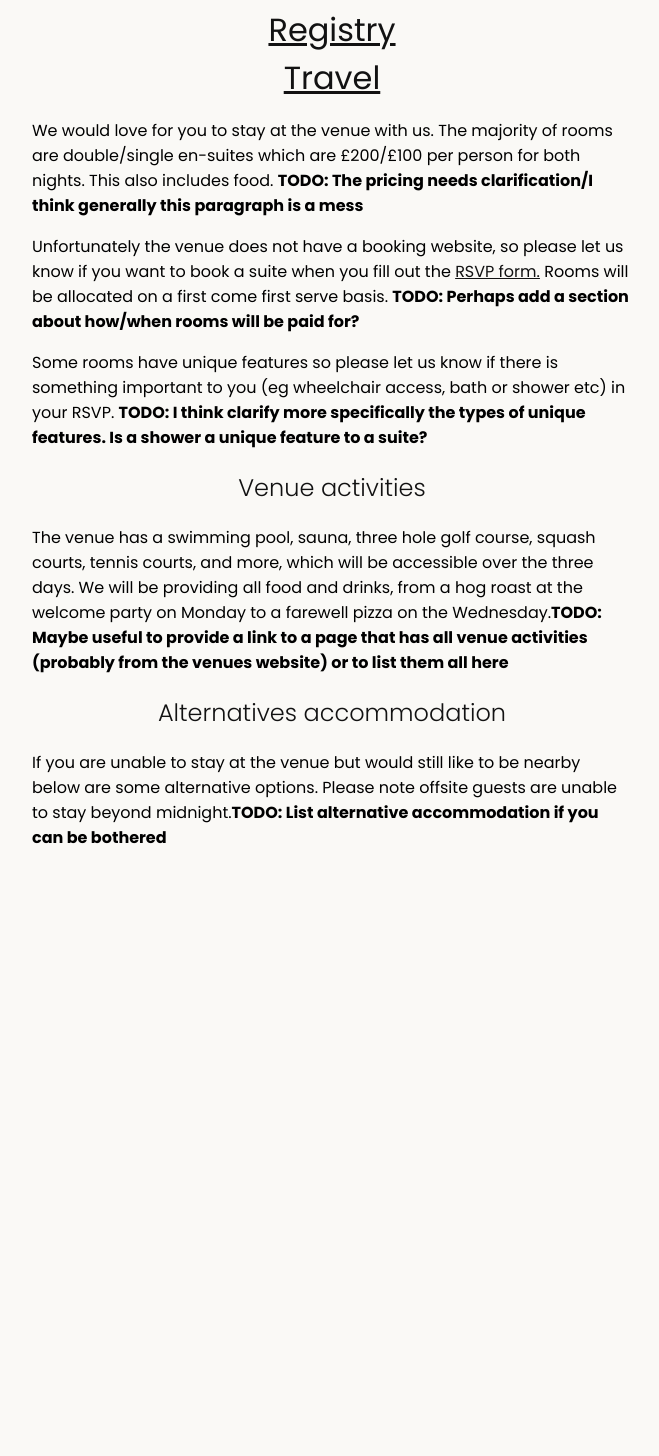
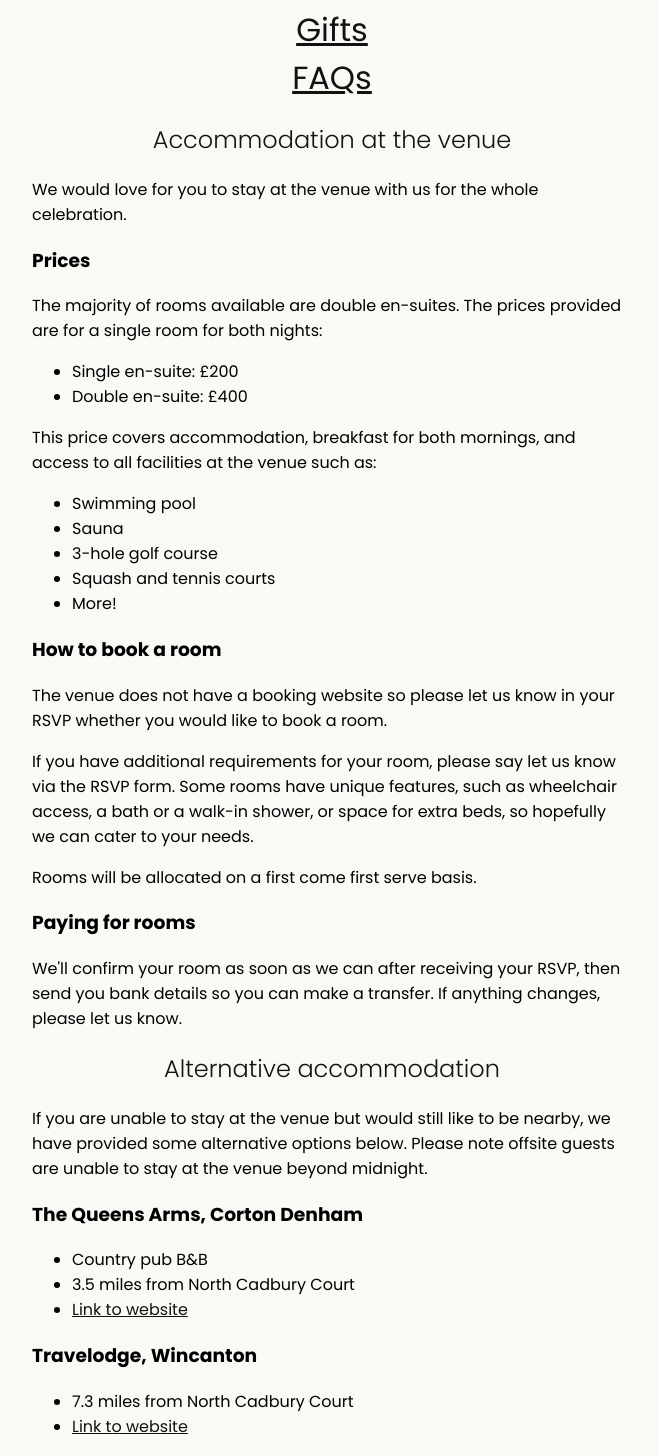
Before and after one commit to LawrenceWarren/wedding-website, a SvelteKit app: page /accommodation in a window 1280 px wide. Shown: the part 1034-2490 px from the top of the page, without its empty margins (308-967 px from the left). Before the commit the page ends 1980 px from the top, so only its background shows below. Built offline with nearby package versions, Linux system fonts and the light colour scheme; a web font is replaced by a local one.

Commit message:
Update accommodation page, rename registry

```diff
--- a/src/lib/components/burger_menu.svelte
+++ b/src/lib/components/burger_menu.svelte
@@ -15,11 +15,11 @@
 >
   <div style="display: flex; flex-direction: column; align-items: center;">
     <a style="font-size: 2em" href="/">Home</a>
-    <a style="font-size: 2em" href="/faqs">FAQs</a>
     <a style="font-size: 2em" href="/rsvp">RSVP</a>
     <a style="font-size: 2em" href="/accommodation">Accommodation</a>
     <a style="font-size: 2em" href="/attire">Attire</a>
-    <a style="font-size: 2em" href="/registry">Registry</a>
     <a style="font-size: 2em" href="/travel">Travel</a>
+    <a style="font-size: 2em" href="/gifts">Gifts</a>
+    <a style="font-size: 2em" href="/faqs">FAQs</a>
   </div>
 </BurgerMenu>
--- a/src/routes/+page.svelte
+++ b/src/routes/+page.svelte
@@ -16,7 +16,6 @@
     name="description"
     content="The website for the wedding of Jonas Pantaleon and Andrew George at North Cadbury Court, Somerset, from August 10th until August 12th 2026."
   />
-  <meta property="og:image" content={header_image} />
 </svelte:head>
 
 <ImageBanner
--- a/src/routes/accommodation/+page.svelte
+++ b/src/routes/accommodation/+page.svelte
@@ -29,50 +29,84 @@
 <BurgerMenu />
 
 <TextColumn>
+  <h2>Accommodation at the venue</h2>
   <p>
-    We would love for you to stay at the venue with us. The majority of rooms
-    are double/single en-suites which are £200/£100 per person for both nights.
-    This also includes food. <b
-      >TODO: The pricing needs clarification/I think generally this paragraph is
-      a mess</b
-    >
+    We would love for you to stay at the venue with us for the whole
+    celebration.
   </p>
 
+  <h3>Prices</h3>
+
   <p>
-    Unfortunately the venue does not have a booking website, so please let us
-    know if you want to book a suite when you fill out the
-    <a href="/rsvp">RSVP form.</a> Rooms will be allocated on a first come first
-    serve basis.
-    <b>TODO: Perhaps add a section about how/when rooms will be paid for?</b>
+    The majority of rooms available are double en-suites. The prices provided
+    are for a single room for both nights:
   </p>
 
+  <ul>
+    <li>Single en-suite: £200</li>
+    <li>Double en-suite: £400</li>
+  </ul>
+
   <p>
-    Some rooms have unique features so please let us know if there is something
-    important to you (eg wheelchair access, bath or shower etc) in your RSVP. <b
-      >TODO: I think clarify more specifically the types of unique features. Is
-      a shower a unique feature to a suite?</b
-    >
+    This price covers accommodation, breakfast for both mornings, and access to
+    all facilities at the venue such as:
   </p>
 
-  <h2>Venue activities</h2>
+  <ul>
+    <li>Swimming pool</li>
+    <li>Sauna</li>
+    <li>3-hole golf course</li>
+    <li>Squash and tennis courts</li>
+    <li>More!</li>
+  </ul>
+
+  <h3>How to book a room</h3>
+
   <p>
-    The venue has a swimming pool, sauna, three hole golf course, squash courts,
-    tennis courts, and more, which will be accessible over the three days. We
-    will be providing all food and drinks, from a hog roast at the welcome party
-    on Monday to a farewell pizza on the Wednesday.<b
-      >TODO: Maybe useful to provide a link to a page that has all venue
-      activities (probably from the venues website) or to list them all here</b
-    >
+    The venue does not have a booking website so please let us know in your RSVP
+    whether you would like to book a room.
+  </p>
+  <p>
+    If you have additional requirements for your room, please say let us know
+    via the RSVP form. Some rooms have unique features, such as wheelchair
+    access, a bath or a walk-in shower, or space for extra beds, so hopefully we
+    can cater to your needs.
+  </p>
+  <p>Rooms will be allocated on a first come first serve basis.</p>
+
+  <h3>Paying for rooms</h3>
+
+  <p>
+    We'll confirm your room as soon as we can after receiving your RSVP, then
+    send you bank details so you can make a transfer. If anything changes,
+    please let us know.
   </p>
 
-  <h2>Alternatives accommodation</h2>
+  <h2>Alternative accommodation</h2>
+
   <p>
-    If you are unable to stay at the venue but would still like to be nearby
-    below are some alternative options. Please note offsite guests are unable to
-    stay beyond midnight.<b
-      >TODO: List alternative accommodation if you can be bothered
-    </b>
+    If you are unable to stay at the venue but would still like to be nearby, we
+    have provided some alternative options below. Please note offsite guests are
+    unable to stay at the venue beyond midnight.
   </p>
+
+  <h3>The Queens Arms, Corton Denham</h3>
+  <ul>
+    <li>Country pub B&B</li>
+    <li>3.5 miles from North Cadbury Court</li>
+    <li><a href="https://www.thequeensarms.com/">Link to website</a></li>
+  </ul>
+
+  <h3>Travelodge, Wincanton</h3>
+
+  <ul>
+    <li>7.3 miles from North Cadbury Court</li>
+    <li>
+      <a href="https://www.travelodge.co.uk/hotels/561/Wincanton-hotel">
+        Link to website
+      </a>
+    </li>
+  </ul>
 </TextColumn>
 
 <style>
--- a/src/routes/registry/+page.svelte
+++ b/src/routes/gifts/+page.svelte
@@ -4,17 +4,17 @@
 </script>
 
 <svelte:head>
-  <title>Jonas' & Andrew's wedding - Registry</title>
+  <title>Jonas' & Andrew's wedding - Gifts</title>
   <meta
     name="description"
-    content="A registry of wedding gifts ideas for Jonas and Andrew."
+    content="A registry of wedding gift ideas for Jonas and Andrew."
   />
 </svelte:head>
 
 <BurgerMenu />
 
 <TextColumn>
-  <h1>Registry</h1>
+  <h1>Gifts</h1>
 
   <p>
     There is absolutely no expectations of gifts, we are just happy to be
```
